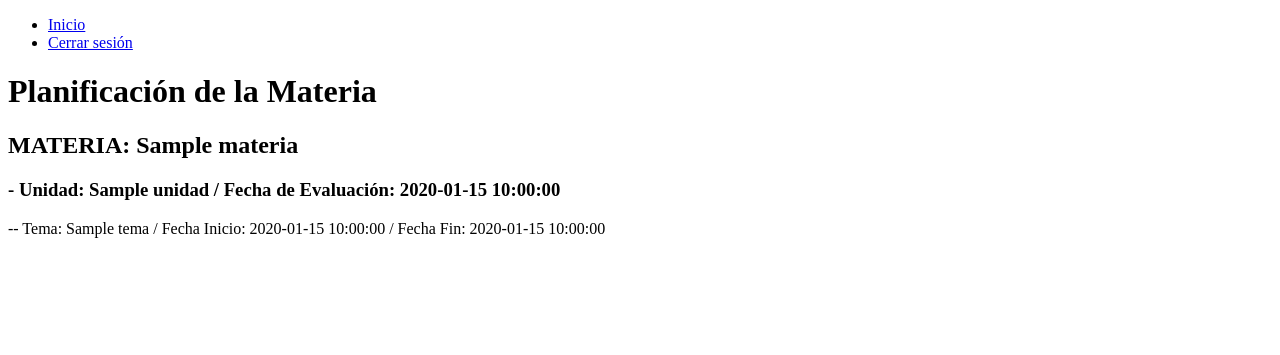
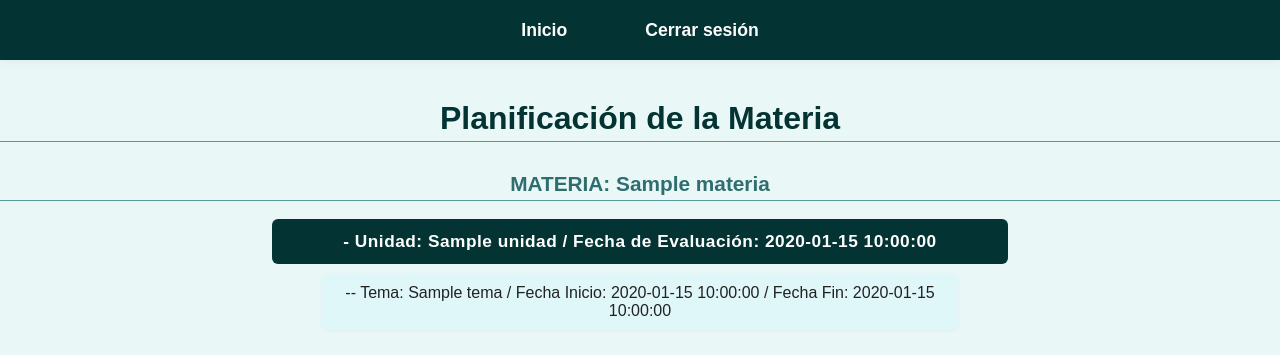
Before and after one commit to AlbertoItuarte/PW_Project, a PHP site: page /Pages/ViewPlan.php?materia_ciclo_id=1 in a window 1280 px wide. Shown: the top 355 px of the page. Run offline with PHP 8.4, Linux system fonts and the light colour scheme; the visitor is signed in with stand-in values (Sample User, id 1); tables that the repository leaves empty or names only in its code hold one stand-in row (values such as "Sample post").

Commit message:
CSS VIEWPLAN

```diff
--- /dev/null
+++ b/CSS/ViewPlan.css
@@ -0,0 +1,123 @@
+body {
+    margin: 0;
+    padding: 0;
+    font-family: sans-serif;
+    background-color: #eaf7f7;
+}
+
+nav {
+    width: 100%;
+    background-color: #043333;
+    position: fixed;
+    top: 0;
+    left: 0;
+    z-index: 100;
+    box-shadow: 0 2px 8px rgba(0,0,0,0.05);
+}
+
+nav ul {
+    list-style: none;
+    margin: 0;
+    padding: 0 40px;
+    display: flex;
+    height: 60px;
+    align-items: center;
+    justify-content: center;
+    gap: 30px;
+}
+
+nav ul li {
+    margin: 0;
+}
+
+nav ul li a {
+    color: #fff;
+    text-decoration: none;
+    font-weight: bold;
+    font-size: 1.1em;
+    padding: 10px 22px;
+    border-radius: 6px;
+    background: transparent;
+    border: 2px solid transparent;
+    transition:
+        background 0.2s,
+        color 0.2s,
+        border-color 0.2s;
+    display: inline-block;
+}
+
+nav ul li a:hover {
+    background: #00b3b3;
+    color: #fff;
+    border-color: #00b3b3;
+}
+
+/* Para que el contenido no quede oculto debajo de la barra */
+body {
+    padding-top: 70px;
+}
+
+h1 {
+    text-align: center;
+    color: #043333;
+    margin-top: 30px;
+    margin-bottom: 30px;
+    font-size: 2rem;
+    font-weight: bold;
+}
+
+h2 {
+    color: #2e6e6e;
+    margin-top: 30px;
+    margin-bottom: 10px;
+    text-align: center;
+    font-size: 1.3rem;
+}
+
+h3 {
+    color: #043333;
+    margin-top: 18px;
+    margin-bottom: 8px;
+    text-align: center;
+    font-size: 1.1rem;
+    font-weight: normal;
+}
+
+p {
+    color: #222;
+    background: #e0f7fa;
+    border-radius: 6px;
+    padding: 10px 18px;
+    margin: 10px auto 10px auto;
+    max-width: 600px;
+    font-size: 1em;
+    text-align: center;
+    box-shadow: 0 1px 4px rgba(0,0,0,0.04);
+}
+
+@media (max-width: 600px) {
+    nav ul {
+        flex-direction: column;
+        height: auto;
+        gap: 10px;
+        padding: 10px 0;
+    }
+    h1, h2, h3, p {
+        font-size: 1em;
+        padding-left: 5px;
+        padding-right: 5px;
+    }
+}
+
+.unidad-bar {
+    background: #043333;
+    color: #fff;
+    padding: 12px 18px;
+    border-radius: 6px;
+    margin: 18px auto 8px auto;
+    max-width: 700px;
+    font-size: 1.08rem;
+    text-align: center;
+    font-weight: bold;
+    letter-spacing: 0.5px;
+}
--- a/Pages/ViewPlan.php
+++ b/Pages/ViewPlan.php
@@ -47,6 +47,8 @@ $result = $stmt->get_result();
 <head>
     <meta charset="UTF-8">
     <meta name="viewport" content="width=device-width, initial-scale=1.0">
+    <link rel="stylesheet" href="../CSS/Global.css">
+    <link rel="stylesheet" href="../CSS/ViewPlan.css">
     <title>Planificación de Materia</title>
 </head>
 <body>
@@ -80,7 +82,7 @@ $result = $stmt->get_result();
 
             // Mostrar la unidad si cambia
             if ($unidad !== $current_unidad) {
-                echo "<h3>- Unidad: {$unidad} / Fecha de Evaluación: {$fecha_evaluacion}</h3>";
+                echo "<div class='unidad-bar'>- Unidad: {$unidad} / Fecha de Evaluación: {$fecha_evaluacion}</div>";
                 $current_unidad = $unidad;
             }
 
```
Also changed, not shown: 1 other file.
